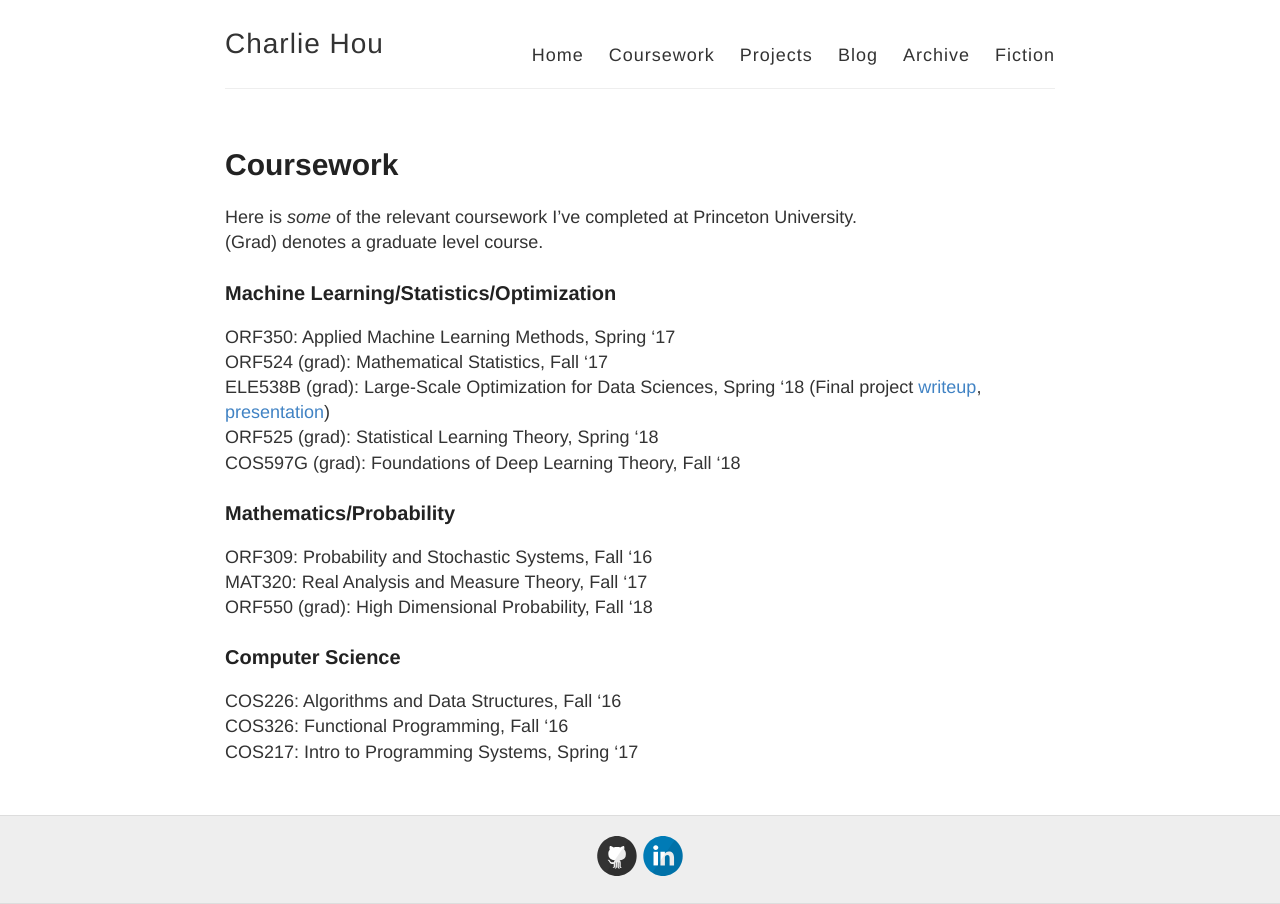
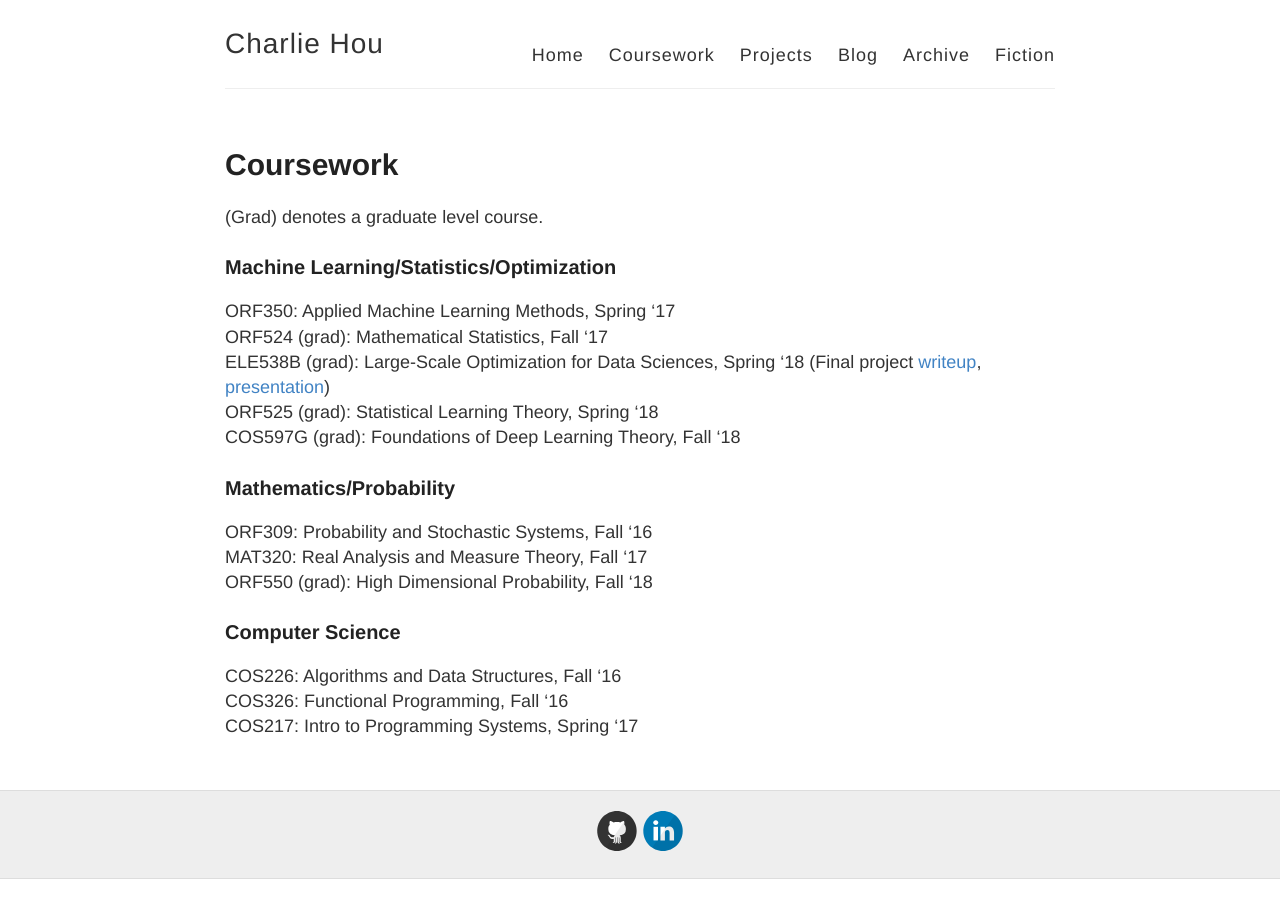
Before and after one commit to houcharlie/oldwebsite, a Jekyll site: the page built from coursework.md, in a window 1280 px wide. Built offline with Jekyll 4.4.1, drawn with Linux system fonts in a browser that asks for light colours.

Commit message:
Update coursework.md

```diff
--- a/coursework.md
+++ b/coursework.md
@@ -4,7 +4,6 @@ title: Coursework
 permalink: /coursework/
 ---
 
-Here is *some* of the relevant coursework I've completed at Princeton University.
 (Grad) denotes a graduate level course.
 ### Machine Learning/Statistics/Optimization
 
```
